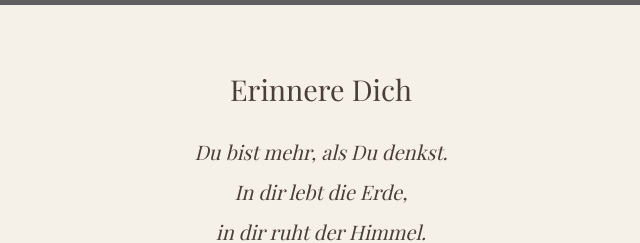
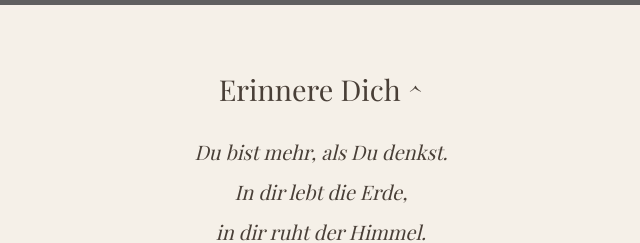
Before and after one commit to s0f4surf3r/ichbinhierjetzt-v1, an Eleventy site: page src/index.njk in a window 1280 px wide. Shown: the part 698-941 px from the top of the page, 319-959 px from the left. Built offline with nearby package versions, Linux system fonts and the light colour scheme; Eleventy itself is replaced by a stand-in of ours; files that its build step writes are made by us from their sources; grey boxes are pictures that could not be loaded; a web font is replaced by a local one.

Commit message:
Inline-Edit: index.njk (test@test.de)

```diff
--- a/src/index.njk
+++ b/src/index.njk
@@ -14,7 +14,7 @@ description: ICH BIN HIER JETZT — Traumasensibles Coaching und Jin Shin Jyutsu
 
 {# === INTRO POEM === #}
 <section class="poem-section fade-in">
-  <h2 data-cms-field="poem_h2">Erinnere Dich</h2>
+  <h2 data-cms-field="poem_h2">Erinnere Dich ^</h2>
   <p data-cms-field="poem_text">
     Du bist mehr, als Du denkst.<br>
     In dir lebt die Erde,<br>
```
